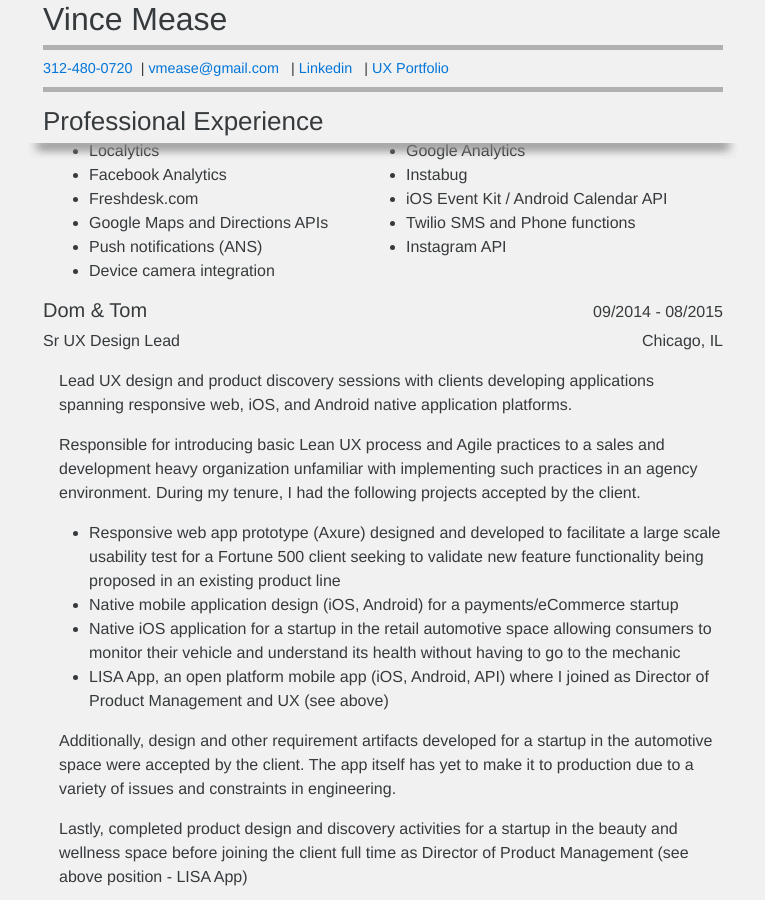
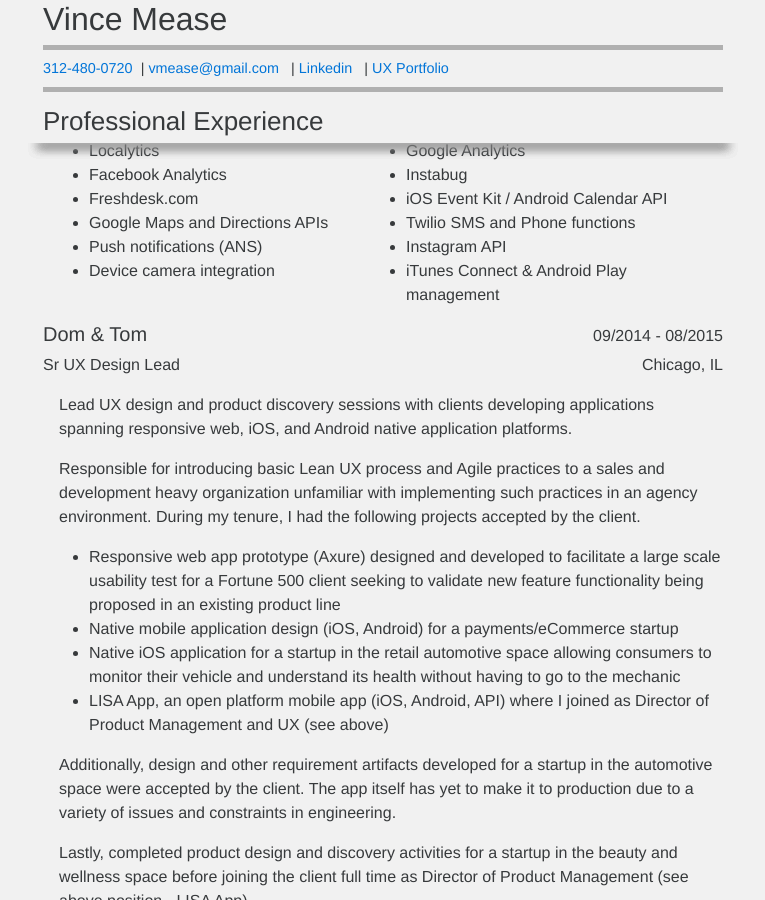
Before and after one commit to vinniefm/vinniefm-jekyll-site, a Jekyll site: the page built from resume/index.html, in a window 1280 px wide and 900 px high, scrolled down 1340 px. Shown: the whole window, without its empty margins (257-1022 px from the left). Built offline with Jekyll 4.4.1, drawn with Linux system fonts in a browser that asks for light colours; nearby versions of some CDN libraries.

Commit message:
"more resume content updates"

```diff
--- a/resume/index.html
+++ b/resume/index.html
@@ -66,6 +66,7 @@
                   <li class=\"api\">Push notifications (ANS)</li>
                   <li class=\"api\">Instagram API</li>
                   <li class=\"api\">Device camera integration</li>
+                  <li class=\"api\">iTunes Connect & Android Play management</li>
                 </ul>"
         "Dom & Tom":
             "title": "Sr UX Design Lead"
```
